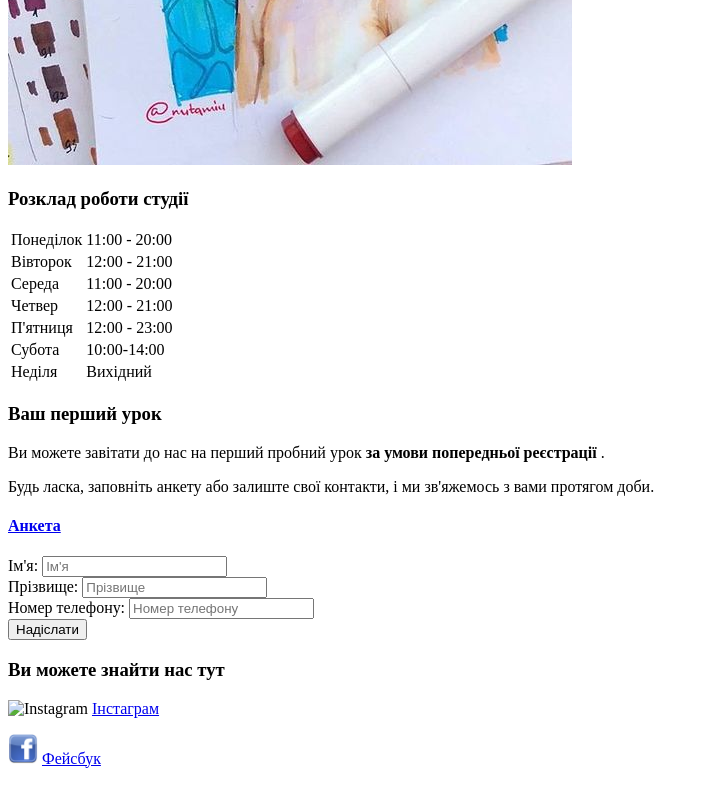
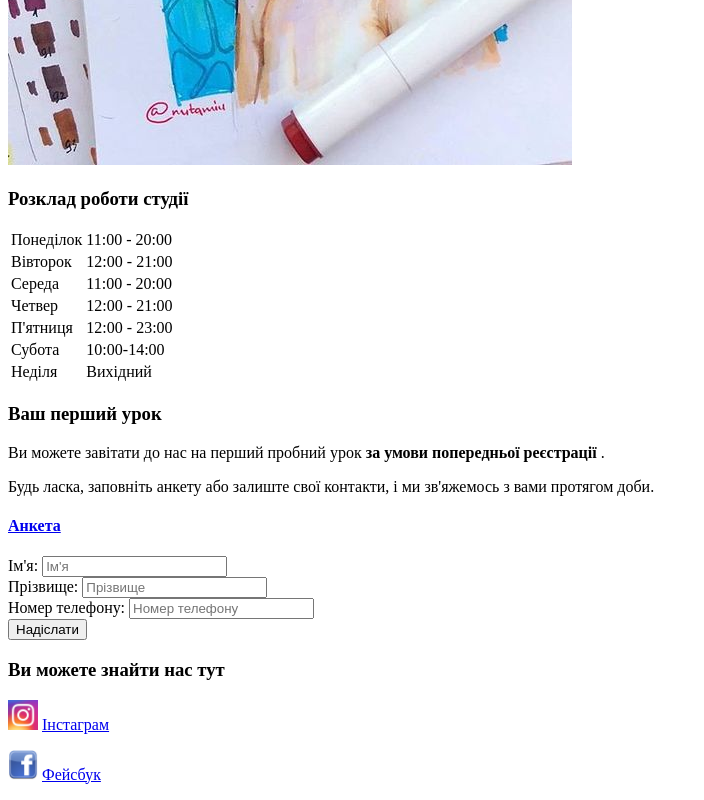
Before and after one commit to mariiasoroka/html-task, a plain HTML site: page index.html in a window 1280 px wide. Shown: the part 701-1501 px from the top of the page, without its empty margins (0-704 px from the left). Drawn offline with Linux system fonts and the light colour scheme; the site is published under a folder, as on GitHub Pages, so addresses that start at the root find nothing.

Commit message:
Final code

```diff
--- a/index.html
+++ b/index.html
@@ -76,7 +76,7 @@
     <section>
     <h3>Ви можете знайти нас тут</h3>
     <p>
-        <img src="/img/instagram.jfif"
+        <img src="img/instagram.jfif"
              alt="Instagram"
              width="30"
              height="30">
```
